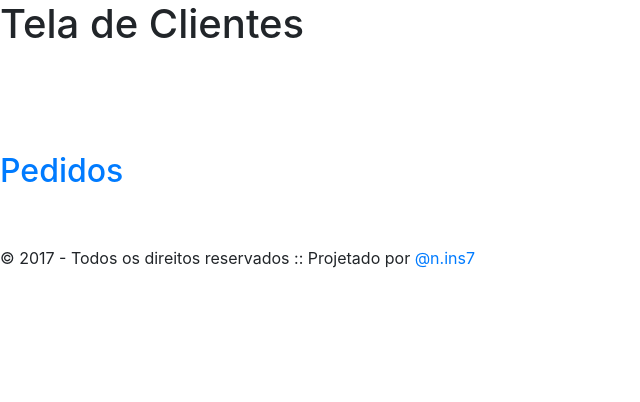
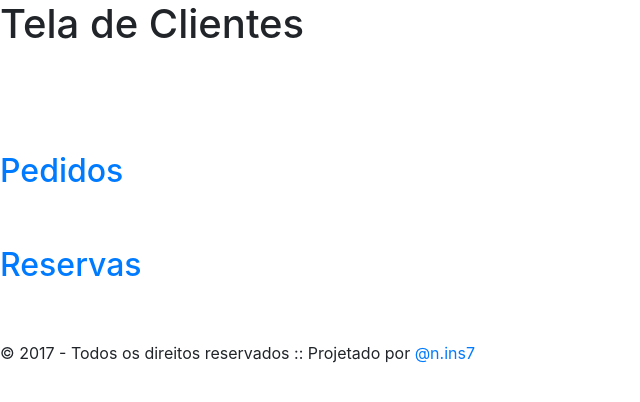
Before and after one commit to jairx/SAUTA, a PHP site: page / in a window 1280 px wide. Shown: the part 16-418 px from the top of the page, without its empty margins (0-640 px from the left). Run offline with PHP 8.4, Linux system fonts and the light colour scheme; some libraries are stand-ins or nearby versions.

Commit message:
quase nada

```diff
--- a/SAUTA/index.php
+++ b/SAUTA/index.php
@@ -4,13 +4,14 @@
 		<div class="collapse navbar-collapse" id="navbarNavAltMarkup">
 			<div class="navbar-nav">
 				<a class="nav-item nav-link active" href="index.php">Home<span class="sr-only">(current)</span></a>
-				<a class="nav-item nav-link" href="formulario-cliente.php">Cadastro</a>
 			</div>
 		</div>
 	</nav>
 
 	<h1>Tela de Clientes</h1></br></br></br></br>
 
-	<h2><a href="">Pedidos</a></h2></br></br>
+	<h2><a href="formulario-pedido.php">Pedidos</a></h2></br></br>
+
+	<h2><a href="formulario-reserva.php">Reservas</a></h2></br></br>
 
 <?php include("footer.php"); ?>
```
